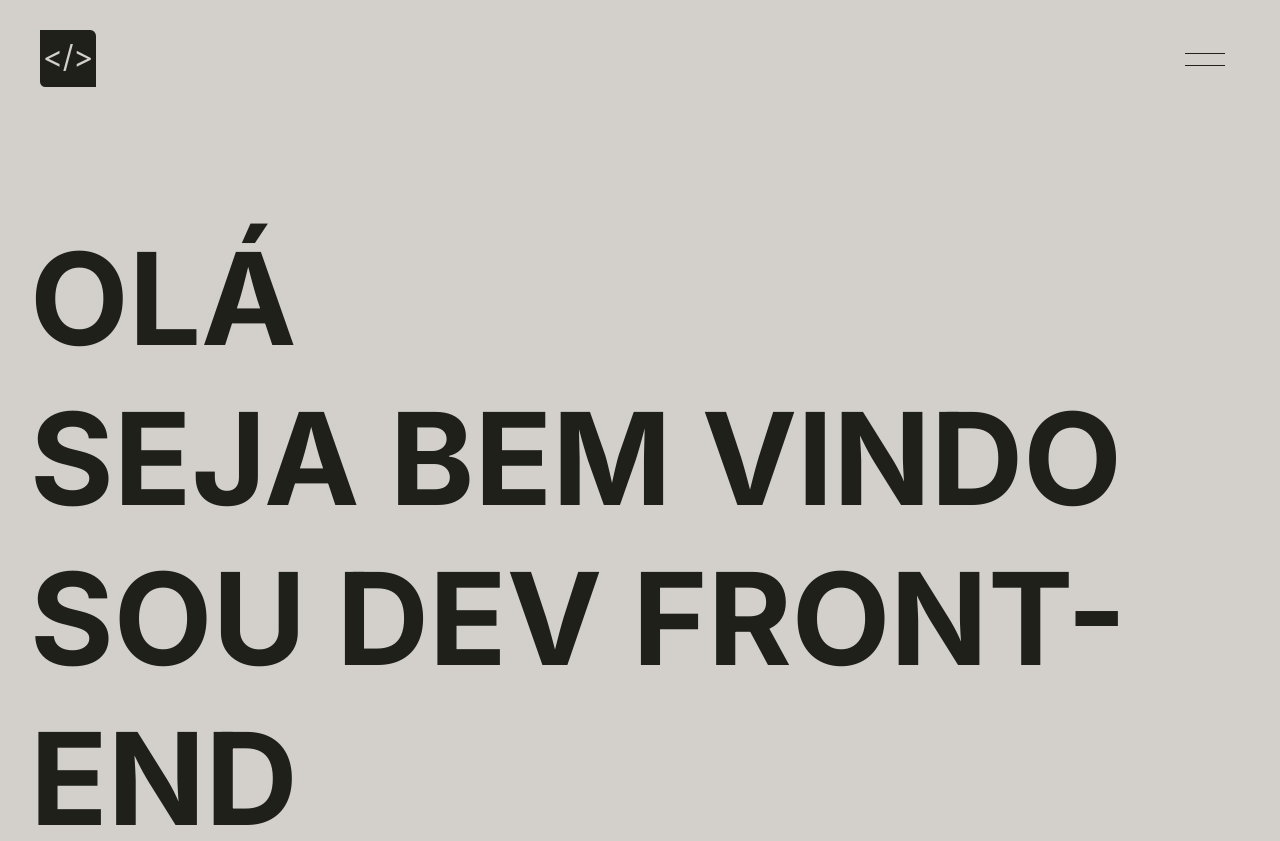
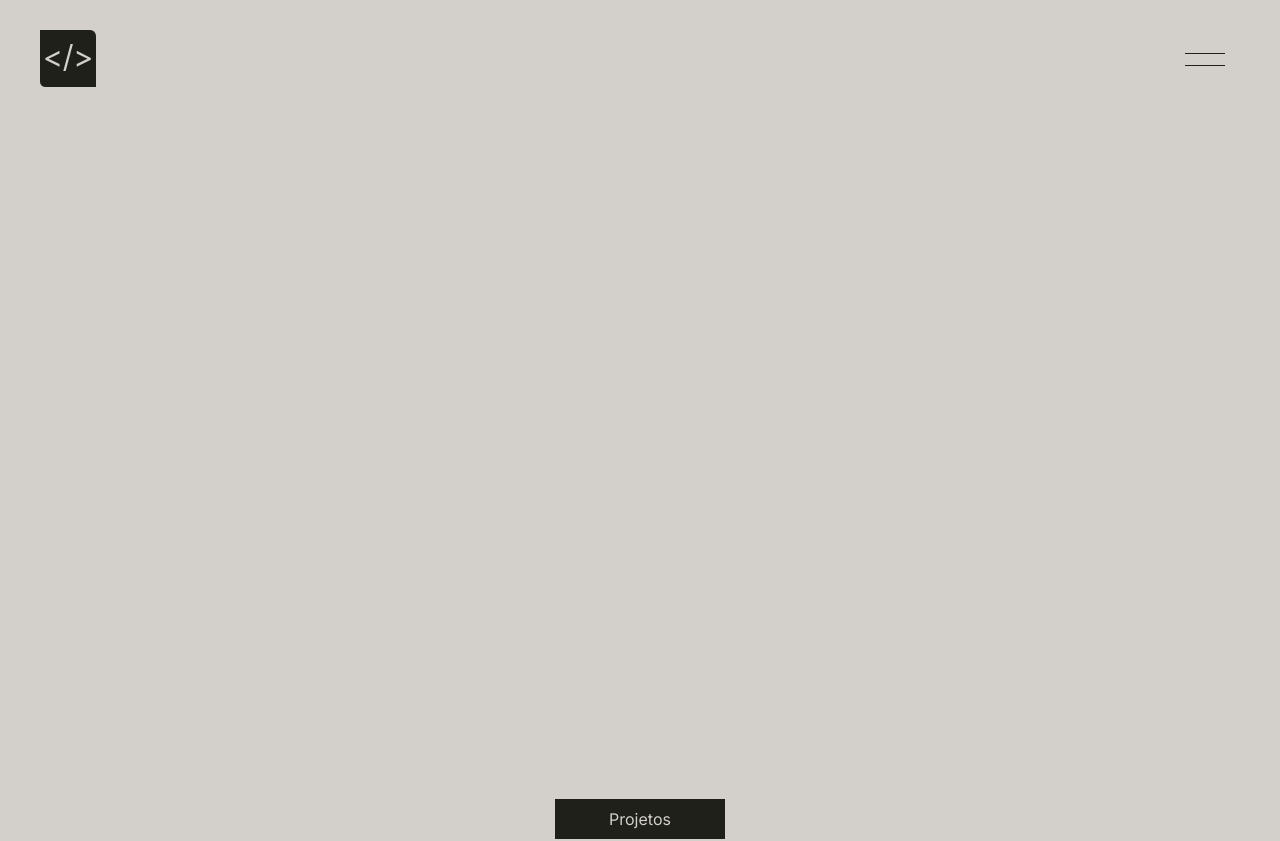
Before and after one commit to hugoiandev/my-portfolio, a React (Create React App) app: page / in a window 1280 px wide. Shown: the top 841 px of the page. Built offline with nearby package versions, Linux system fonts and the light colour scheme.

Commit message:
Created component IntroText

```diff
--- /dev/null
+++ b/src/Components/IntroText/index.jsx
@@ -0,0 +1,15 @@
+import React from 'react'
+
+const IntroText = ({ text }) => {
+  return (
+    <div>
+      {text && text.map((item, index) => {
+        return (
+          <span key={index}>{item}</span>
+        )
+      })}
+    </div>
+  )
+}
+
+export default IntroText
--- a/src/Components/Technologies/index.jsx
+++ b/src/Components/Technologies/index.jsx
@@ -52,9 +52,10 @@ const Technologies = () => {
 
   return (
     <div ref={techContent} className={styles.technologies}>
-      {srcs && srcs.map((item) => {
+      {srcs && srcs.map((item, index) => {
         return (
           <img
+            key={index}
             src={item.src}
             alt={item.alt}
           />
--- a/src/Pages/Home/index.jsx
+++ b/src/Pages/Home/index.jsx
@@ -3,6 +3,7 @@ import Container from '../../Components/Container'
 import Button from '../../Components/Button'
 import Technologies from '../../Components/Technologies'
 import Preload from '../../Components/Preload'
+import IntroText from '../../Components/IntroText'
 import styles from './Home.module.scss'
 import { gsap } from 'gsap'
 
@@ -54,15 +55,7 @@ const Home = () => {
         <section className={styles.home}>
           <div className={styles.containerTitle}>
             <h1 className={styles.title}>
-              <div>
-                <span ref={titleOne}>OLÁ</span>
-              </div>
-              <div>
-                <span ref={titleTwo}>SEJA BEM VINDO</span>
-              </div>
-              <div>
-                <span ref={titleThree}>SOU DEV FRONT-END</span>
-              </div>
+              <IntroText text={['Olá', 'Hello', 'Hola']} />
             </h1>
           </div>
           <Button ref={buttonSobre} linkTo='/projects' text='Projetos' />
```
Also changed, not shown: src/Components/IntroText/IntroText.module.scss (added).
